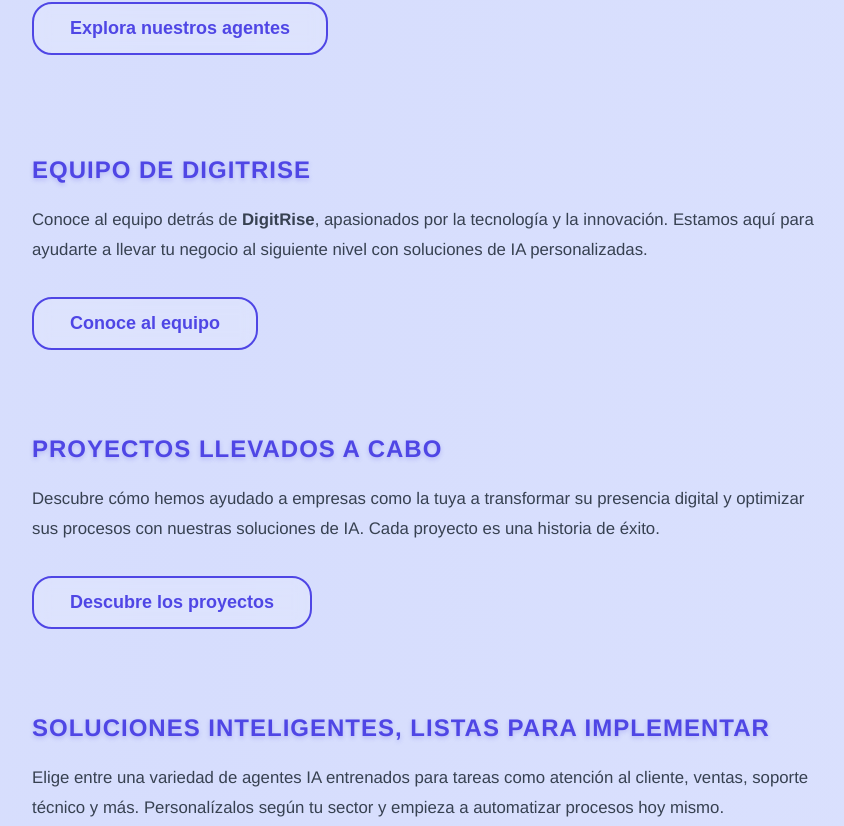
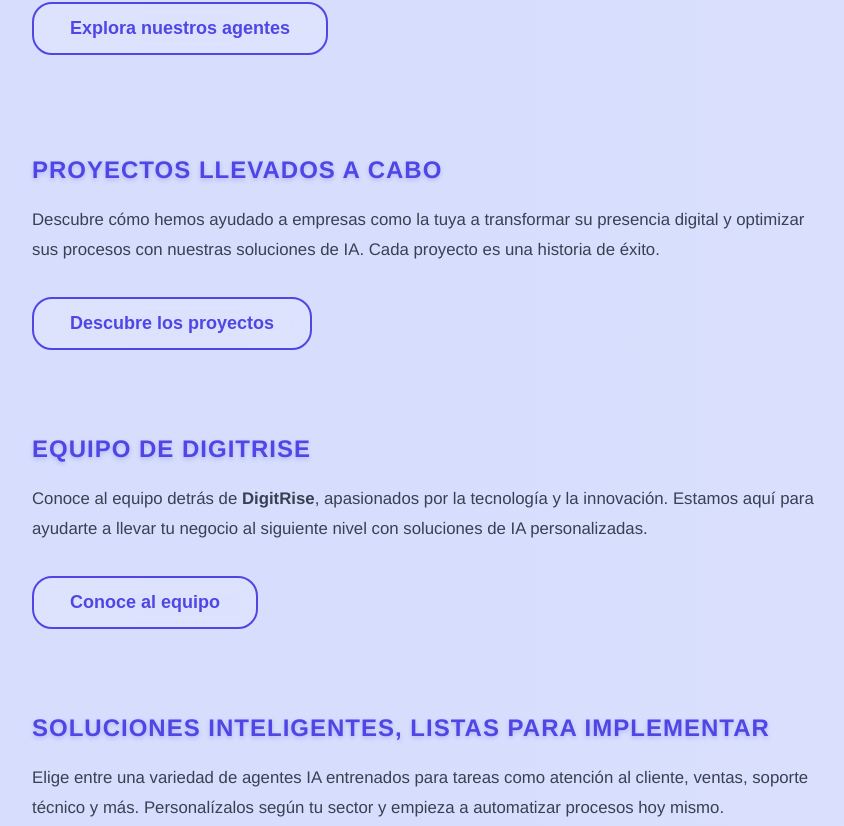
Before and after one commit to gallardo4/DigitRise, a Vue app in the folder digitrise/: page / in a window 1280 px wide. Shown: the part 413-1239 px from the top of the page, without its empty margins (208-1052 px from the left). Built offline with nearby package versions, Linux system fonts and the light colour scheme.

Commit message:
update home order

```diff
--- a/digitrise/src/views/HomeView.vue
+++ b/digitrise/src/views/HomeView.vue
@@ -12,21 +12,21 @@
 
     <div class="info-extra">
       <div>
+        <h3 class="tituloGrande">Proyectos llevados a cabo</h3>
+        <p class="texto">
+          Descubre cómo hemos ayudado a empresas como la tuya a transformar su presencia digital y optimizar sus procesos
+          con nuestras soluciones de IA. Cada proyecto es una historia de éxito.
+        </p>
+        <RouterLink to="/proyectos"><button class="btn" onclick="this.blur()">Descubre los proyectos</button></RouterLink>
+      </div>
+
+      <div>
         <h3 class="tituloGrande">Equipo de DigitRise</h3>
         <p class="texto">
           Conoce al equipo detrás de <strong>DigitRise</strong>, apasionados por la tecnología y la innovación. Estamos aquí para ayudarte a
           llevar tu negocio al siguiente nivel con soluciones de IA personalizadas.
         </p>
         <RouterLink to="/equipo"><button class="btn" onclick="this.blur()">Conoce al equipo</button></RouterLink>
-      </div>
-
-      <div>
-        <h3 class="tituloGrande">Proyectos llevados a cabo</h3>
-        <p class="texto">
-          Descubre cómo hemos ayudado a empresas como la tuya a transformar su presencia digital y optimizar sus procesos
-          con nuestras soluciones de IA. Cada proyecto es una historia de éxito.
-        </p>
-        <RouterLink to="/proyectos"><button class="btn" onclick="this.blur()">Descubre los proyectos</button></RouterLink>
       </div>
 
       <div>
```
